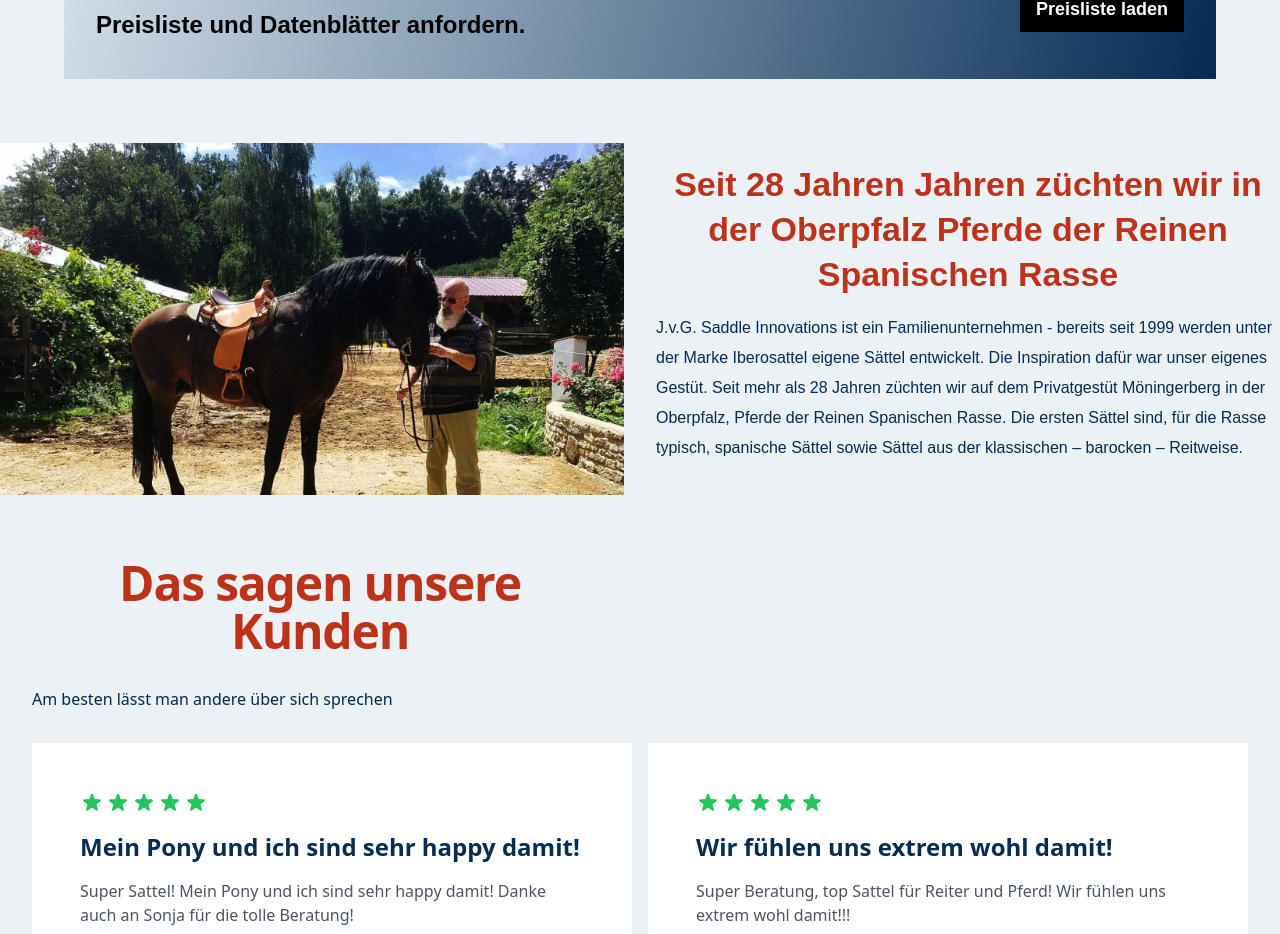
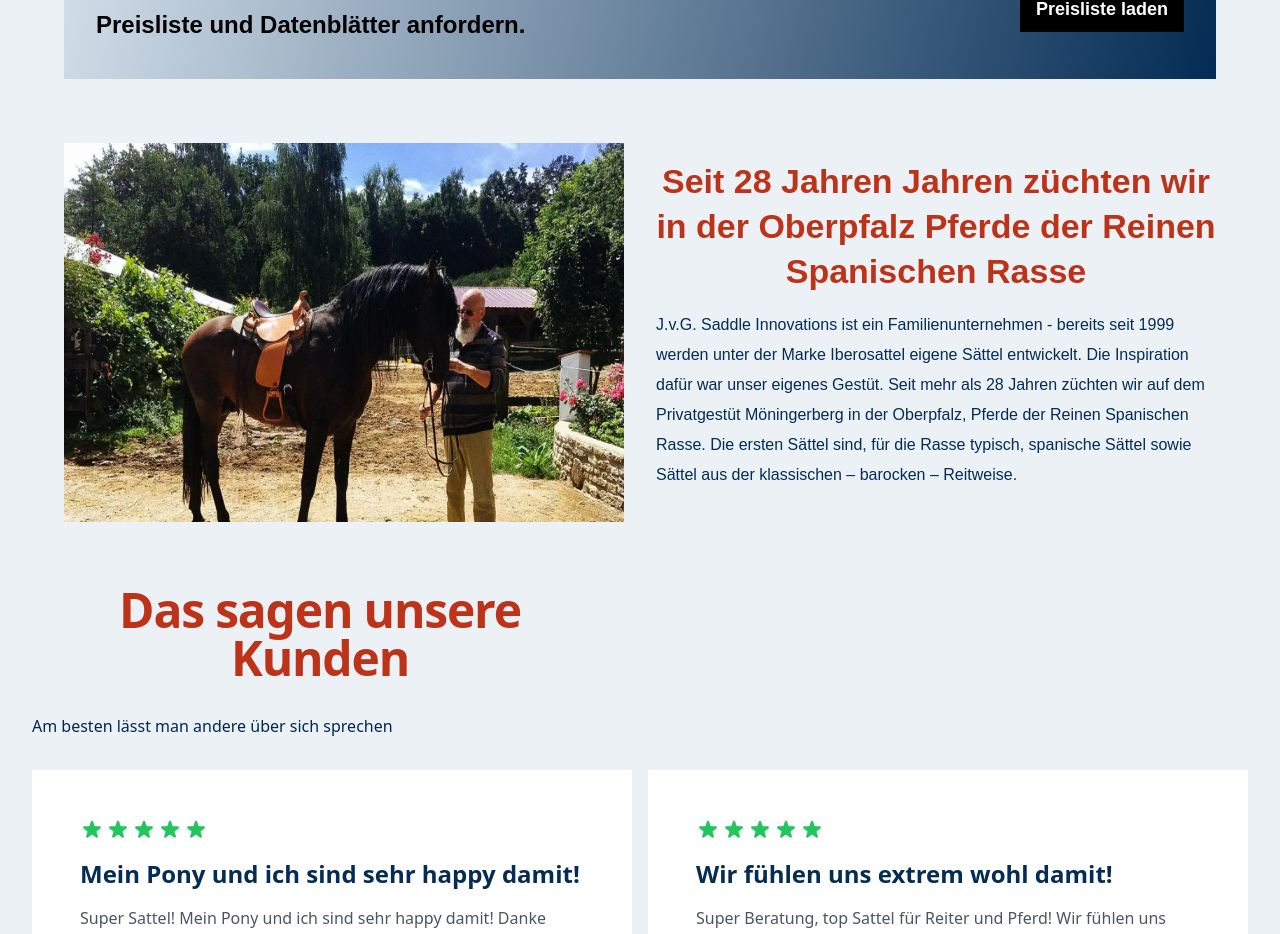
Before and after one commit to scare-destiny/westernsattel-landing, a React (Create React App) app: page / in a window 1280 px wide. Shown: the part 1712-2646 px from the top of the page. Built offline with nearby package versions, Linux system fonts and the light colour scheme.

Commit message:
design changes

```diff
--- a/src/containers/history/history.css
+++ b/src/containers/history/history.css
@@ -1,7 +1,7 @@
 .westernsattel__possibility {
 	display: flex;
 	flex-direction: row;
-
+	padding: 0 4rem ;
 }
 
 .westernsattel__possibility-image {
```
